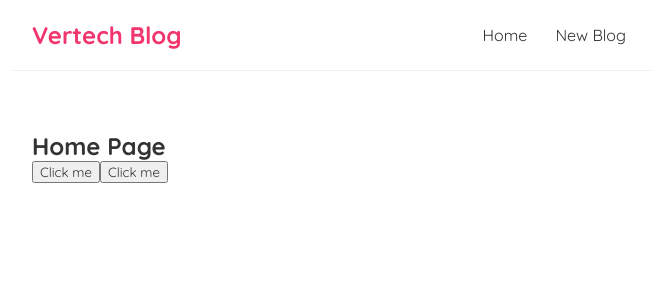
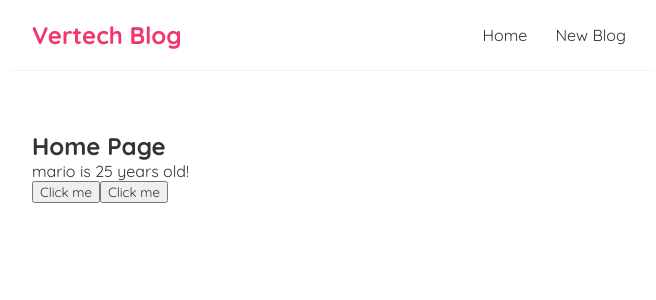
Before and after one commit to LZYLRRY/vertech-blog, a React (Vite) app: page / in a window 1280 px wide. Shown: the top 300 px of the page, without its empty margins (308-964 px from the left). Built offline with nearby package versions, Linux system fonts and the light colour scheme.

Commit message:
Add useState to Home component

```diff
--- a/src/Home.jsx
+++ b/src/Home.jsx
@@ -1,7 +1,19 @@
+import { useState } from 'react';
+
 const Home = () => {
+    // let name = 'Mario'
+    const [name, setName] = useState('mario')
+    const [age, setAge] = useState(25)
 
-    const handleClick = (e) => {
-        console.log('Hi Larry', e);
+    const handleClick = () => {
+        if (name === 'mario') {
+            setName('luigi');
+            setAge(30);
+        } else {
+            setName('mario');
+            setAge(25);
+        }
+        // setName('luigi');
     }
 
     const handleClickAgain = (name, e) => {
@@ -10,15 +22,15 @@
         );
     }
 
-
     return (
         <div className="home">
             <h2>Home Page</h2>
+            <p>{name} is {age} years old!</p>
             <button onClick={handleClick}>Click me</button>
             <button onClick={(e) => handleClickAgain('Laurens', e)}>Click me</button>
 
         </div>
-     );
+    );
 }
 
 export default Home;
```
